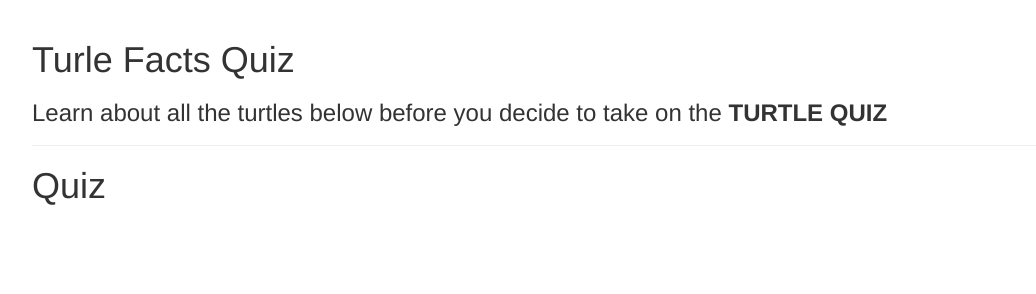
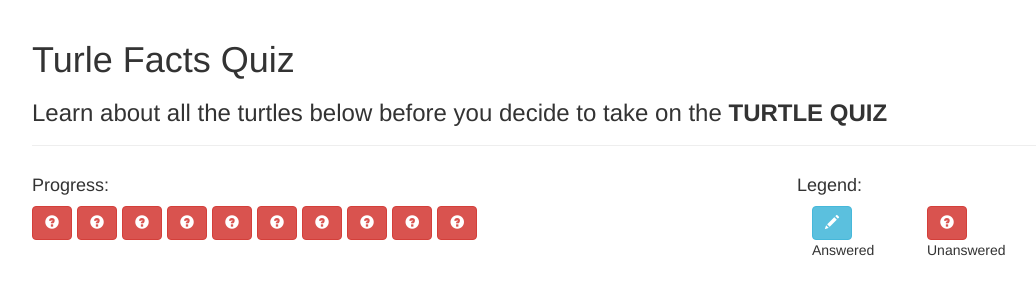
Before and after one commit to darekpham/AngularJs-Quiz-App, a plain HTML site: page index.html in a window 1280 px wide. Both pictures are taken after typing "Sample" into the empty fields and a click on the button "Quiz Start". Shown: the whole page, without its empty margins (38-1074 px from the left). Drawn offline with nearby package versions, Linux system fonts and the light colour scheme.

Commit message:
add progress bar

```diff
--- a/index.html
+++ b/index.html
@@ -80,7 +80,36 @@
             </div><!--List Controller-->
 
             <div ng-controller="quizCtrl as quiz" ng-show="quiz.quizMetrics.quizActive">
-                <h1>Quiz</h1>
+                <div class="row">
+                    <div class="col-xs-8">
+                        <h4>Progress:</h4>
+                        <div class="btn-toolbar">
+                            <button class="btn"
+                            ng-repeat="question in quiz.dataService.quizQuestions"
+                            ng-class="{'btn-info' : question.selected !== null, 'btn-danger' : question.selected === null}">
+                            <span class="glyphicon"
+                            ng-class="{'glyphicon-pencil' : question.selected !== null, 'glyphicon-question-sign' : question.selected === null}"></span>
+                            </button>
+                        </div>
+                    </div>
+                    <div class="col-xs-4">
+                        <div class="row">
+                            <h4>Legend:</h4>
+                            <div class="col-sm-4">
+                                <button class="btn btn-info">
+                                    <span class="glyphicon glyphicon-pencil"></span>
+                                </button>
+                                <p>Answered</p>
+                            </div>
+                            <div class="col-sm4">
+                                <button class="btn btn-danger">
+                                    <span class="glyphicon glyphicon-question-sign"></span>
+                                </button>
+                                <p>Unanswered</p>
+                            </div>
+                        </div>
+                    </div>
+                </div>
             </div>
         </div>
 
--- a/js/controllers/quizCtrl.js
+++ b/js/controllers/quizCtrl.js
@@ -10,6 +10,7 @@
             var vm = this;
 
             vm.quizMetrics = quizMetrics;
+            vm.dataService = dataService;
         }
 
 
--- a/js/factories/dataService.js
+++ b/js/factories/dataService.js
@@ -7,7 +7,7 @@
     function DataFactory () {
         var dataObj = {
             turtlesData: turtlesData,
-            quizQuestion: quizQuestions
+            quizQuestions: quizQuestions
         };
 
         return dataObj;
```
